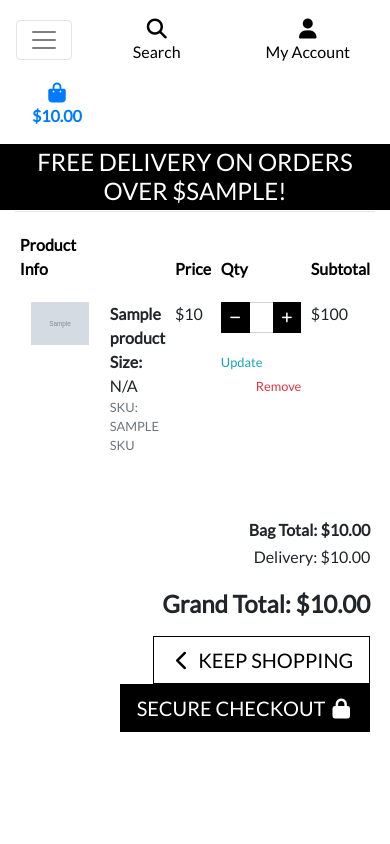
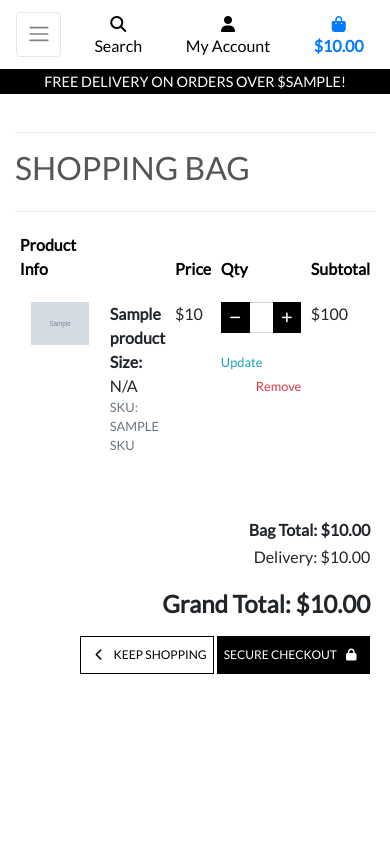
Before and after one commit to ElyseRH/boutique-ado-v-1, a Django app: template bag/templates/bag/bag.html in a window 390 px wide. Run offline with Django 3.2, Linux system fonts and the light colour scheme; the template is opened without the code that fills it: most values are stand-ins (such as "Sample title", 1, 10 or a date in 2020); grey boxes marked "Sample" are stand-in pictures; some libraries are stand-ins or nearby versions.

Commit message:
Css and html refactored for mobile

```diff
--- a/boutique_ado/settings.py
+++ b/boutique_ado/settings.py
@@ -219,7 +219,7 @@
 EMAIL_BACKEND = 'django.core.mail.backends.smtp.EmailBackend'
 EMAIL_USE_TLS = True
 EMAIL_PORT = 587
-EMAIL_HOST = 'smtp.gmail.com'
+EMAIL_HOST = 'smtp-mail.outlook.com'
 EMAIL_HOST_USER = os.environ.get('EMAIL_HOST_USER')
-EMAIL_HOST_PASSWORD = os.environ.get('EMAIL_HOST_PASS')
+EMAIL_HOST_PASS = os.environ.get('EMAIL_HOST_PASS')
 DEFAULT_FROM_EMAIL = os.environ.get('EMAIL_HOST_USER')
--- a/static/css/base.css
+++ b/static/css/base.css
@@ -41,7 +41,8 @@
 
 .btn-outline-black {
     background: white;
-    color: black !important; /* use important to override link colors for <a> elements */
+    color: black !important;
+    /* use important to override link colors for <a> elements */
     border: 1px solid black;
 }
 
@@ -84,7 +85,7 @@
     z-index: -1;
 }
 
-a.category-badge > span.badge:hover {
+a.category-badge>span.badge:hover {
     background: #212529 !important;
     color: #fff !important;
 }
@@ -195,8 +196,10 @@
 just use inner content block */
 
 .allauth-form-inner-content p {
-    margin-top: 1.5rem; /* mt-4 */
-    color: #6c757d; /* text-secondary */
+    margin-top: 1.5rem;
+    /* mt-4 */
+    color: #6c757d;
+    /* text-secondary */
 }
 
 .allauth-form-inner-content input {
@@ -234,7 +237,7 @@
     border-radius: 0;
 
     /* standard bootstrap btn transitions */
-    transition: color .15s ease-in-out,background-color .15s ease-in-out,border-color .15s ease-in-out,box-shadow .15s ease-in-out;
+    transition: color .15s ease-in-out, background-color .15s ease-in-out, border-color .15s ease-in-out, box-shadow .15s ease-in-out;
 }
 
 .allauth-form-inner-content button:hover,
@@ -245,7 +248,8 @@
 }
 
 .allauth-form-inner-content a {
-	color: #17a2b8; /* text-info */
+    color: #17a2b8;
+    /* text-info */
 }
 
 
@@ -264,7 +268,8 @@
     right: 0;
     min-width: 100%;
     min-height: 100%;
-    opacity: 0;  /* so button isn't covered */
+    opacity: 0;
+    /* so button isn't covered */
     cursor: pointer;
 }
 
@@ -303,4 +308,43 @@
     body {
         height: calc(100vh - 116px);
     }
+
+    /* element with multiple classes (hover over to see) */
+    .display-4.logo-font.text-black {
+        font-size: 2rem;
     }
+
+    .nav-link {
+        padding: 0.15rem;
+    }
+
+    .nav-link i.fa-lg {
+        font-size: 1rem;
+    }
+
+    .navbar-toggler {
+        padding: .6rem .6rem;
+        font-size: 1rem;
+    }
+
+    /* won't wrap, even on smallest mdern screens */
+    #delivery-banner h4 {
+        font-size: .9rem;
+    }
+
+    .btn.btn-outline-black.rounded-0,
+    .btn.btn-black.rounded-0 {
+        padding: .375rem .375rem;
+    }
+
+    .btn.btn-outline-black.rounded-0.btn-lg,
+    .btn.btn-black.rounded-0.btn-lg {
+        padding: .375rem .375rem;
+        font-size: .75rem;
+    }
+
+    .increment-qty,
+    .decrement-qty {
+        padding: .25rem .5rem !important;
+    }
+}
--- a/templates/allauth/account/base.html
+++ b/templates/allauth/account/base.html
@@ -4,6 +4,7 @@
     <div class="container header-container">
         <div class="overlay"></div>
         <div class="row">
+            <!-- half width only medium and up, full width on small screens -->
             <div class="col-12 col-md-6">
                 <div class="allauth-form-inner-content">
                     {% block inner_content %}
--- a/templates/includes/main-nav.html
+++ b/templates/includes/main-nav.html
@@ -1,5 +1,11 @@
 <div class="collapse navbar-collapse" id="main-nav">
     <ul class="navbar-nav w-auto mx-auto">
+        <!-- below element d-md-none won't display on medium and up -->
+        <li class="nav-item d-block d-md-none">
+            <a class="logo-font font-weight-bold nav-link text-black mr-5" href="{% url 'home'  %}" id="home-link">
+                Home
+            </a>
+        </li>
         <li class="nav-item dropdown">
             <a class="logo-font font-weight-bold nav-link text-black mr-5" href="#" id="all-products-link" data-toggle="dropdown" aria-haspopup="true" aria-expanded="false">
                 All Products
@@ -13,6 +19,7 @@
         </li>
 
         <li class="nav-item dropdown">
+            <!-- this link remains as # because it is just a toggle -->
             <a class="logo-font font-weight-bold nav-link text-black mr-5" href="#" id="clothing-link" data-toggle="dropdown" aria-haspopup="true" aria-expanded="false">
                 Clothing
             </a>
```
Also changed, not shown: templates/allauth/account/signup.html (line endings or trailing spaces). Lines whose indentation alone changed are shown as unchanged.
